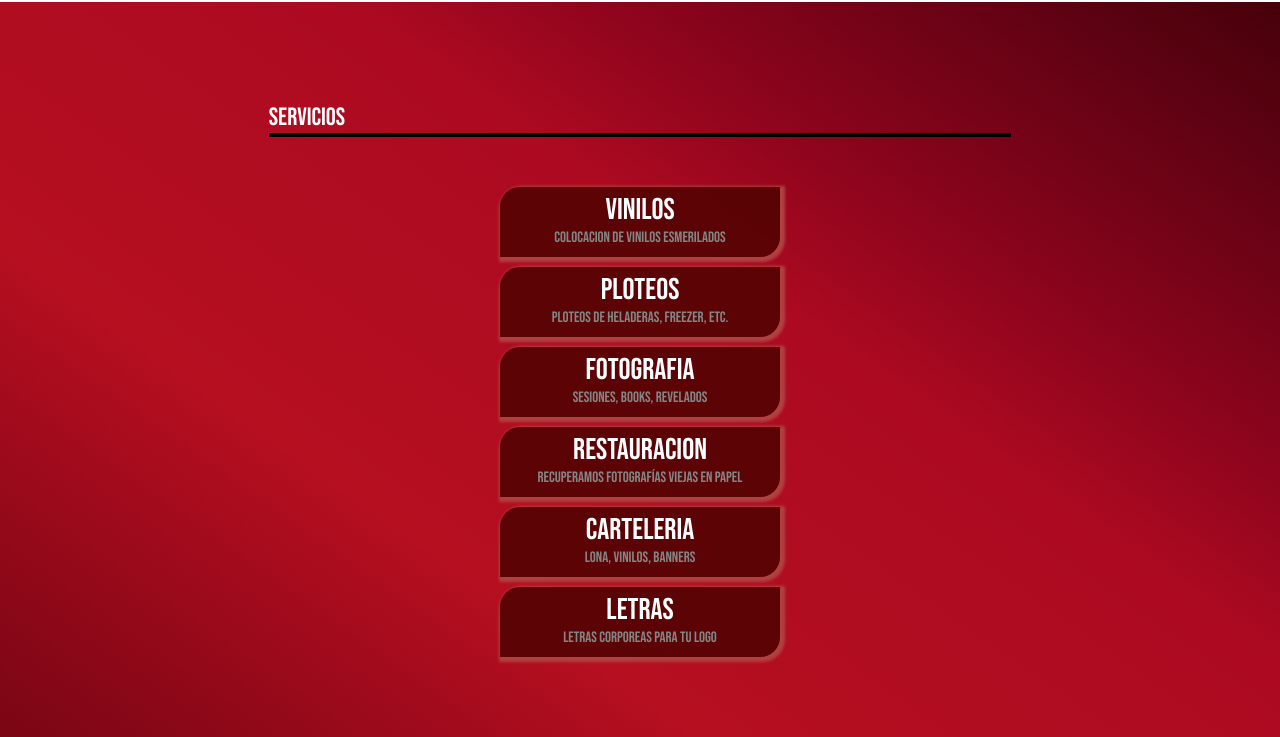
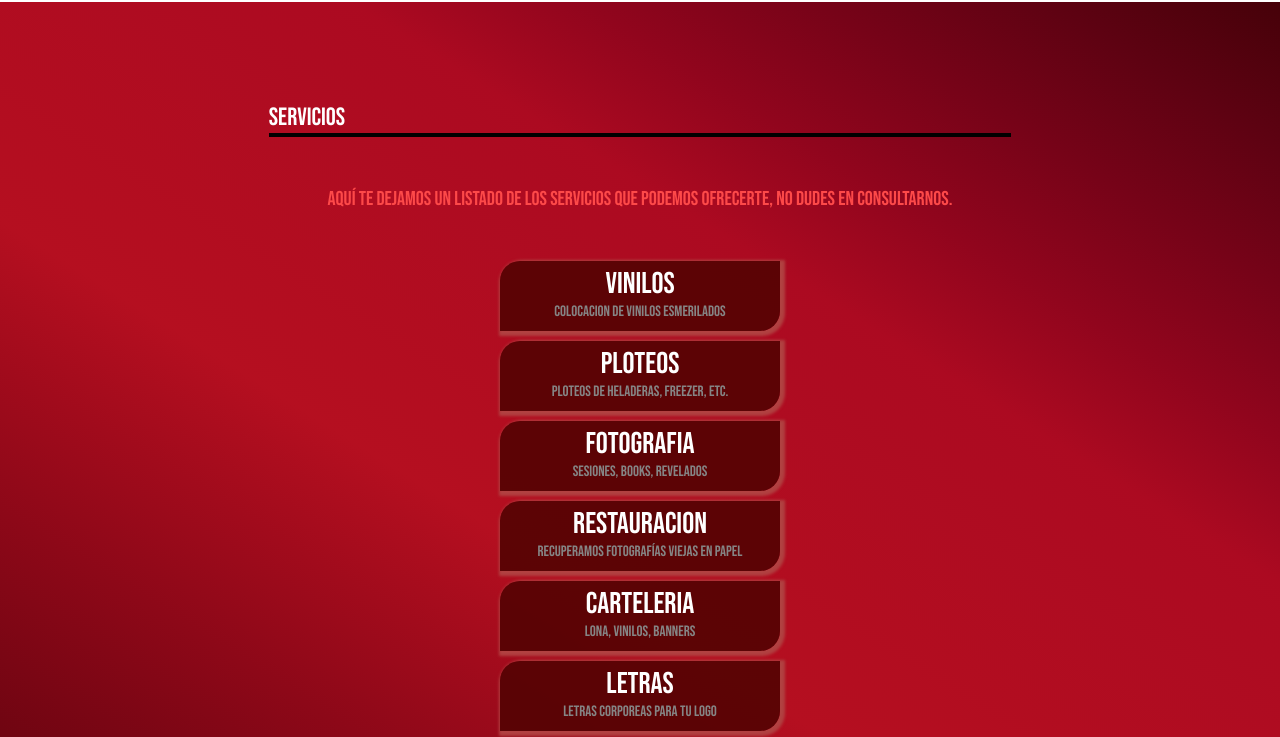
Before and after one commit to MSALAZAR13/Project-Studio-G, a website: page pages/servicios.html in a window 1280 px wide. Shown: the part 97-834 px from the top of the page. Drawn offline with nearby package versions, Linux system fonts and the light colour scheme.

```diff
--- a/pages/servicios.html
+++ b/pages/servicios.html
@@ -24,7 +24,6 @@
     <header class="logo-studio">
         <div>
             <a href="../index.html"><img src="../assets/img/logo-png-studio-g.png" alt="Logotipo"></a>
-
         </div>
         <nav>
             <ul class="navBar">
@@ -40,6 +39,11 @@
         <section>
             <div class="titulo-servicios">
                 <h1>SERVICIOS</h1>
+            </div>
+            <div class="p-parrafo">
+                <p>
+                    Aquí te dejamos un listado de los servicios que podemos ofrecerte, no dudes en consultarnos.
+                </p>
             </div>
             <article class="cards">
                 <div class="card-servicios">
--- a/sass/layout/_main-servicios.scss
+++ b/sass/layout/_main-servicios.scss
@@ -1,6 +1,6 @@
 .mainServicios{
     width: 100%;
-    height: 900px;
+    height: 800px;
     section{
         div{
             width: 100%;
@@ -19,8 +19,17 @@
                 margin-bottom: 10px;
             }
         }
+        .p-parrafo{
+            p{
+                color: rgb(253, 73, 73);
+                margin: 40px 0px 20px 0px;
+                font-size: 20px;
+            }
+        }
         article{
-            margin-top: 40px;
+            width: 100%;
+            margin-top: 30px;
+            margin-bottom: 40px;
             div{
                 display: flex;
                 flex-direction: column;
```
Also changed, not shown: pages/contactos.html (+5 -5 lines), css/style.css.
